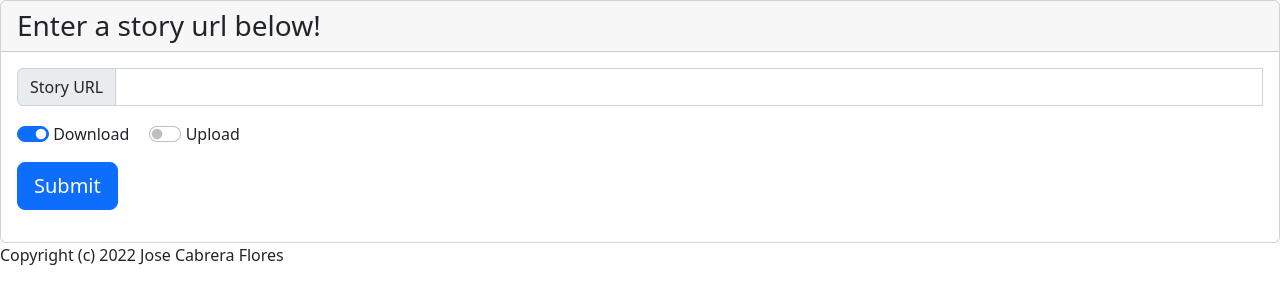
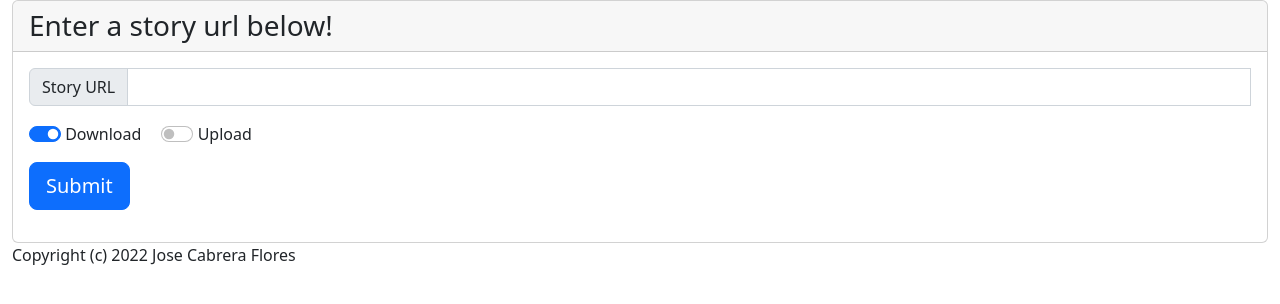
Before and after one commit to jcabre04/fte, a Flask app: page / in a window 1280 px wide. Shown: the top 304 px of the page. Run offline with Flask 2, Linux system fonts and the light colour scheme.

Commit message:
Small tweak to base.html

```diff
--- a/webapp/templates/base.html
+++ b/webapp/templates/base.html
@@ -22,10 +22,13 @@
         {% endif %}
       {% endwith %}
 
-      {% block content %}
-      {% endblock %}
+      <div class="container-fluid">
+        {% block content %}
+        {% endblock %}
+      </div>
+
       <script src="https://cdn.jsdelivr.net/npm/bootstrap@5.2.0/dist/js/bootstrap.bundle.min.js" integrity="sha384-A3rJD856KowSb7dwlZdYEkO39Gagi7vIsF0jrRAoQmDKKtQBHUuLZ9AsSv4jD4Xa" crossorigin="anonymous"></script>    </body>
-    <footer>
+    <footer class="container-fluid">
         <p>Copyright (c) 2022 Jose Cabrera Flores</p>
     </footer>
 </html>
```
